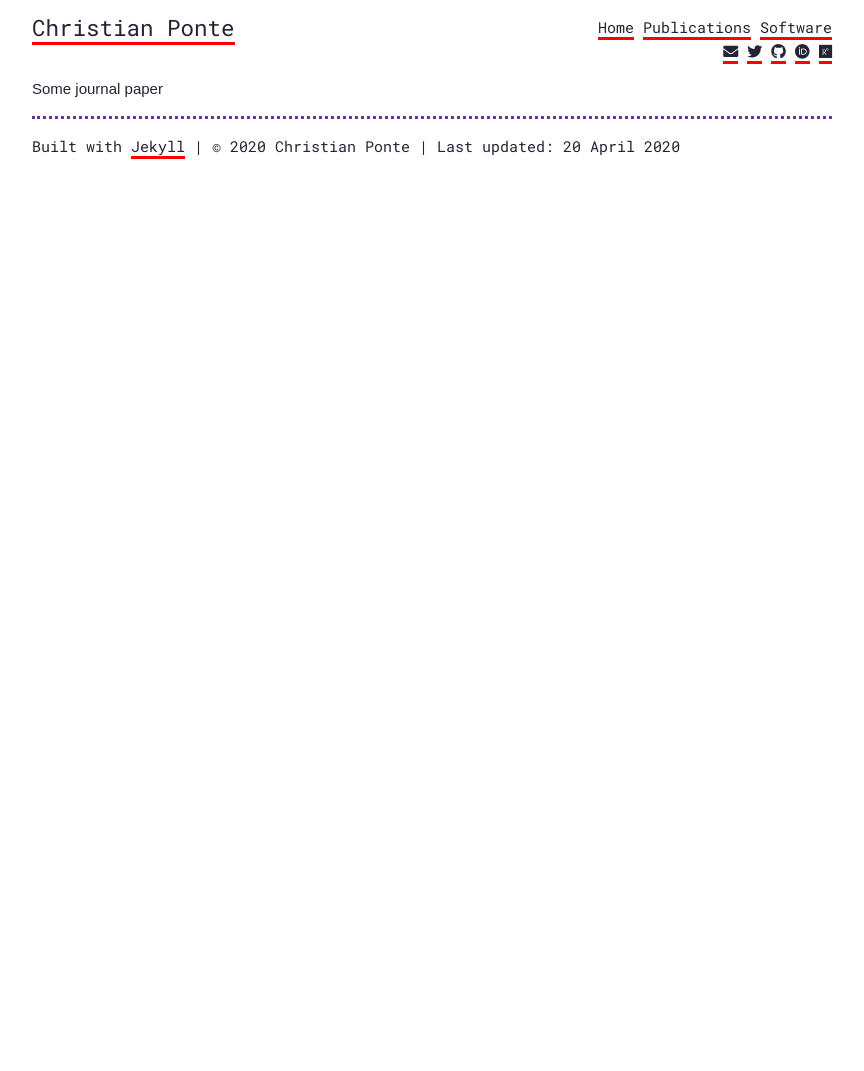
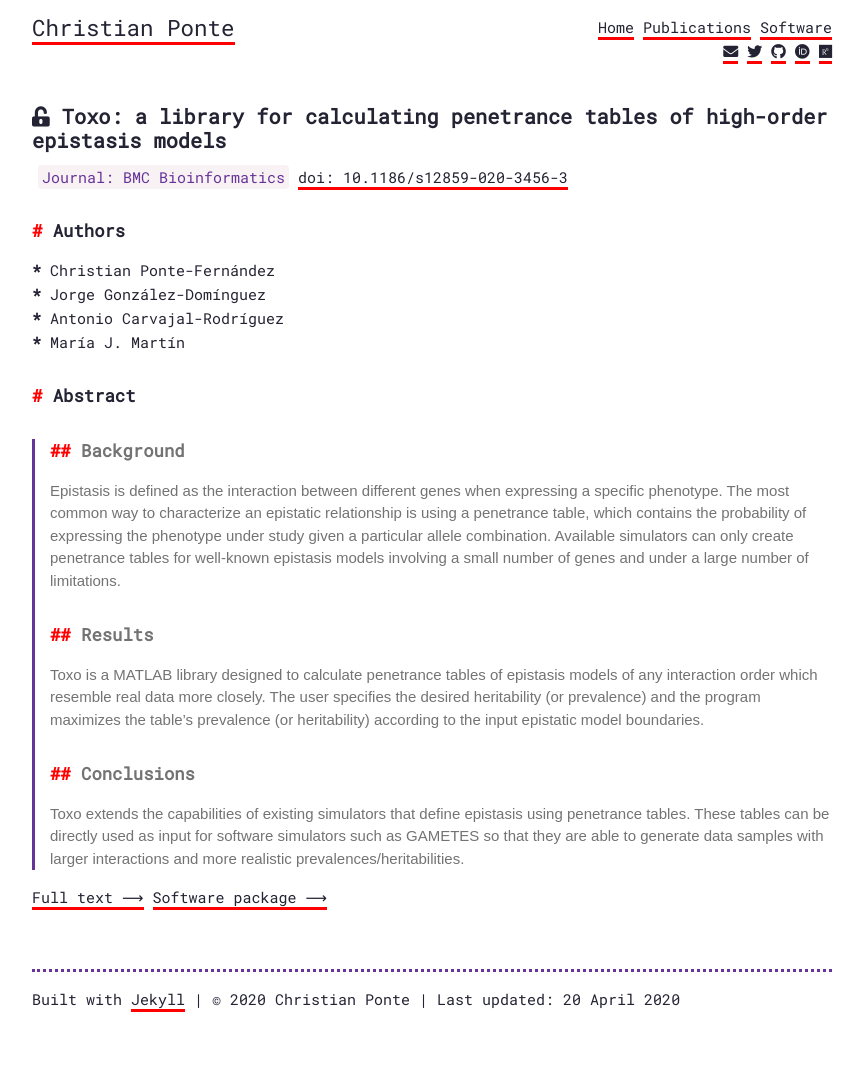
Before and after one commit to chponte/chponte.github.io, a Jekyll site: the page built from _publications/bmc-bioinformatics-toxo.md, in a window 1280 px wide. Shown: the whole page, without its empty margins (208-1072 px from the left). Built offline with Jekyll 4.4.1, drawn with Linux system fonts in a browser that asks for light colours; nearby versions of some CDN libraries; before the commit the page ends 900 px from its top, so only the background shows below that.

Commit message:
Add publication entry layout

```diff
--- /dev/null
+++ b/_layouts/publication.html
@@ -0,0 +1,34 @@
+---
+layout: default
+---
+
+<main>
+    <h1>
+        {% if page.type == "journal" and page.openaccess == true %}
+            <i class="fas fa-unlock-alt"></i>
+        {% endif %}
+        {{ page.title }}
+    </h1>
+    {% if page.type == "journal" %}
+        <span class="badge-label">Journal: {{ page.journal }}</span>
+    {% else %}
+        Conference: {{ page.conference }}.
+    {% endif %}
+    <a href="https://doi.org/{{ page.doi }}">doi: {{ page.doi }}</a>
+    <h2>Authors</h2>
+    <ul>
+        {% assign authors = page.authors | split: ", " %}
+        {% for author in authors %}
+        <li>{{ author }}</li>
+        {% endfor %}
+      </ul>
+
+    {{ content }}
+
+    <a href="https://doi.org/{{ page.doi }}">Full text ⟶</a>
+    {% if page.software_res %}
+        <a href="{{ "software/" | append: page.software_res | absolute_url }}">
+            Software package ⟶
+        </a>
+    {% endif %}
+</main>
--- a/_publications/bmc-bioinformatics-toxo.md
+++ b/_publications/bmc-bioinformatics-toxo.md
@@ -8,6 +8,19 @@ doi: 10.1186/s12859-020-3456-3
 date: 2020-04-09
 openaccess: true
 highlighted: true
+software_res: matlab-toxo
 ---
 
-Some journal paper
+## Abstract
+
+> ### Background
+>
+> Epistasis is defined as the interaction between different genes when expressing a specific phenotype. The most common way to characterize an epistatic relationship is using a penetrance table, which contains the probability of expressing the phenotype under study given a particular allele combination. Available simulators can only create penetrance tables for well-known epistasis models involving a small number of genes and under a large number of limitations.
+>
+> ### Results
+>
+> Toxo is a MATLAB library designed to calculate penetrance tables of epistasis models of any interaction order which resemble real data more closely. The user specifies the desired heritability (or prevalence) and the program maximizes the table’s prevalence (or heritability) according to the input epistatic model boundaries.
+>
+> ### Conclusions
+>
+> Toxo extends the capabilities of existing simulators that define epistasis using penetrance tables. These tables can be directly used as input for software simulators such as GAMETES so that they are able to generate data samples with larger interactions and more realistic prevalences/heritabilities.
```
Also changed, not shown: other parts of _publications/bmc-bioinformatics-toxo.md (+1 -1 lines), _publications/ijhpca-mpi3snp.md (+1 -1 lines).
